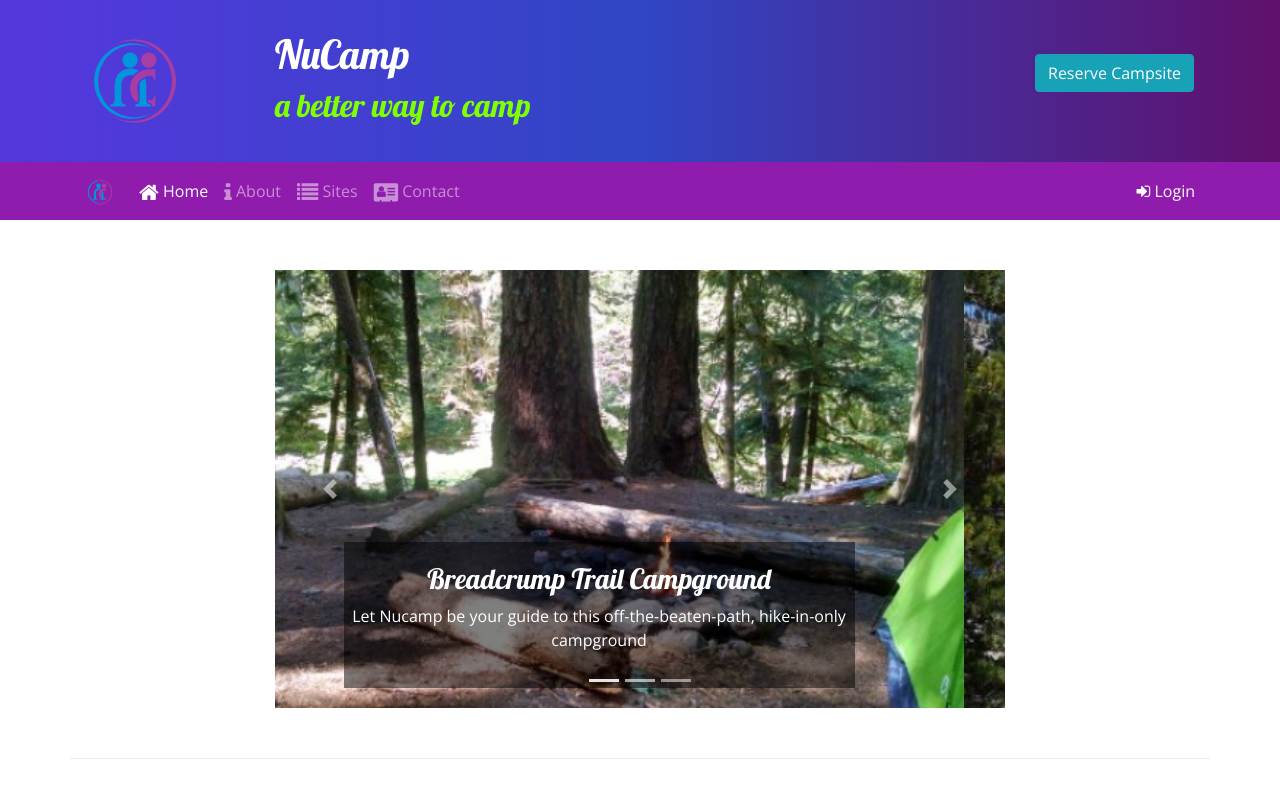
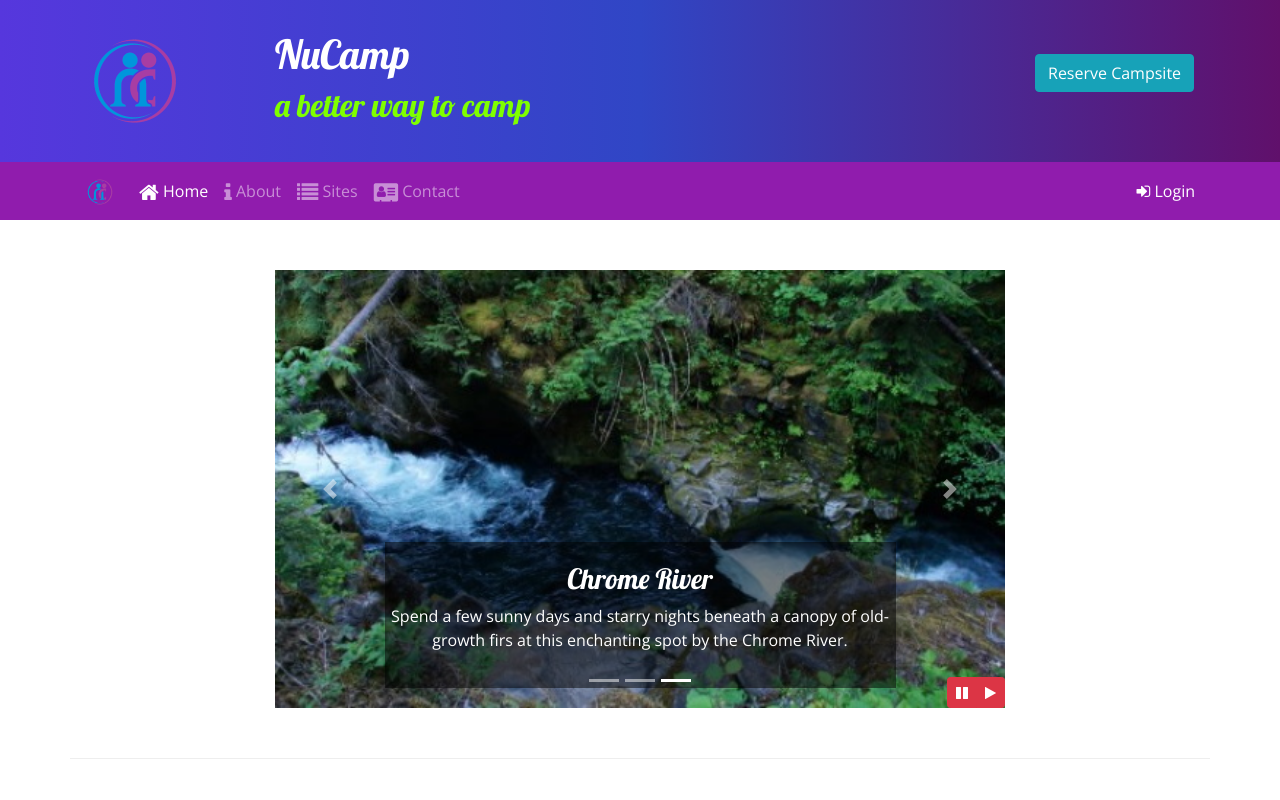
Before and after one commit to Kelly-Coding/nucampsite, a website: page index.html in a window 1280 px wide. Shown: the top 800 px of the page. Drawn offline with nearby package versions, Linux system fonts and the light colour scheme; a web font is replaced by a local one.

Commit message:
jquery bootstrap part 1. Pause and play buttons

```diff
--- a/css/styles.css
+++ b/css/styles.css
@@ -43,3 +43,10 @@ header h2 {
 .carousel {
     border: solid #
 }
+
+#carouselButton {
+    position: absolute;
+    right: 0;
+    bottom: 0;
+    z-index: 100; /* to ensure the buttons are over the top of the image instead of being hidden underneath it */
+}
--- a/index.html
+++ b/index.html
@@ -191,7 +191,7 @@
         <div class="container">
             <div class="row row-content">
                 <div class="col-md-8 mx-auto"><!--mx auto centers horizontally-->
-                    <div id="homeCarousel" class="carousel slide" data-ride="carousel"><!--data ride carousel tells browser to play carousel on page load-->
+                    <div id="homeCarousel" class="carousel slide"><!--data ride carousel tells browser to play carousel on page load. delete data-ride="carousel" when using the jquery code. Move it down to jquery code-->
                         <ol class="carousel-indicators"><!--setting up carousel indicators-->
                             <li data-target="#homeCarousel" data-slide-to="0" class="active"></li>
                             <li data-target="#homeCarousel" data-slide-to="1"></li>
@@ -228,6 +228,14 @@
                         <span class="carousel-control-next-icon"></span>
                         <span class="sr-only">Next</span>
                     </a>
+                    <div class="btn-group" id="carouselButton">
+                        <button class="btn btn-danger btn-sm" id="carouselPause">
+                            <i class="fa fa-pause"></i>
+                        </button>
+                        <button class="btn btn-danger btn-sm" id="carouselPlay">
+                            <i class="fa fa-play"></i>
+                        </button>
+                    </div>
                 </div>
             </div>
         </div>
@@ -368,6 +376,18 @@
             })
         </script>-->
 
+        <script>
+            $(function() {
+                $(".carousel").carousel( { interval: 2000, ride: "carousel"});
+                $("#carouselPause").click(function(){
+                    $(".carousel").carousel("pause");
+                });
+                $("#carouselPlay").click(function(){
+                    $(".carousel").carousel("cycle");
+                });
+            });
+        </script>
+
     </body>
 
 </html>
```
Also changed, not shown: testCode.js (added, +7 -0 lines).
